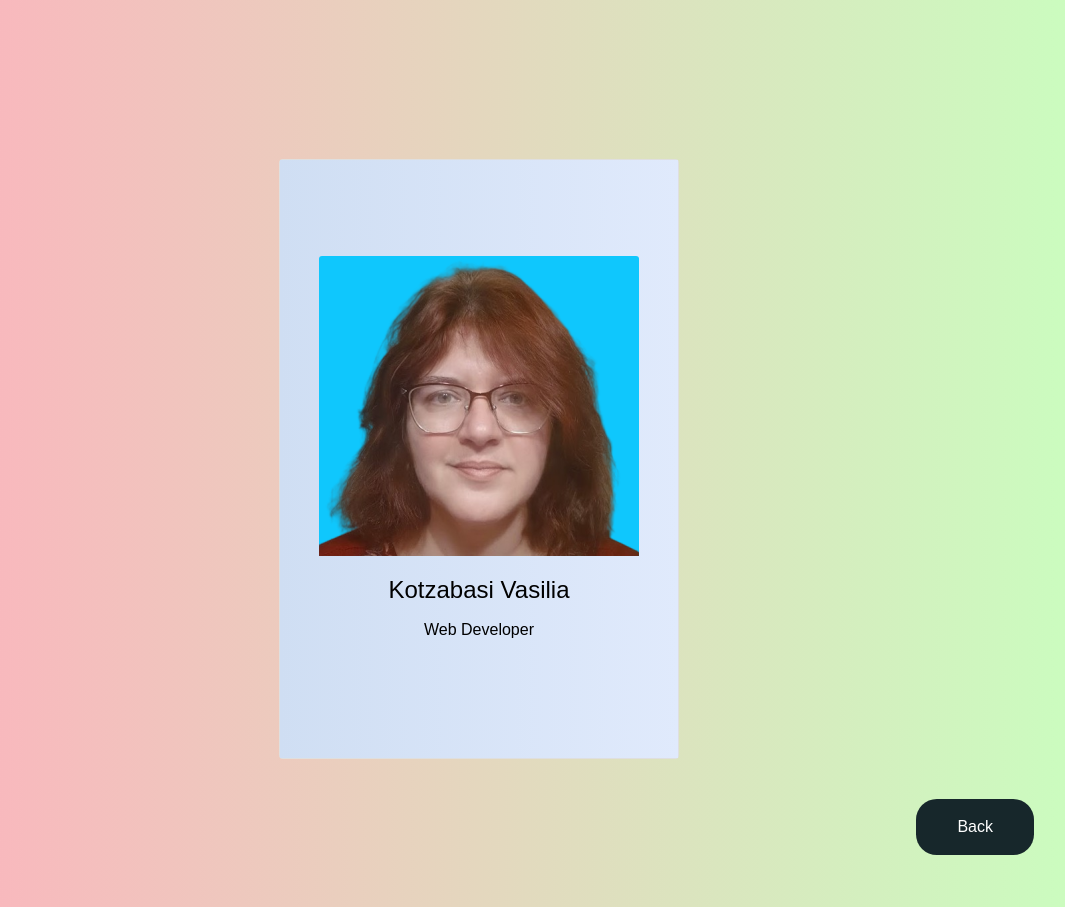
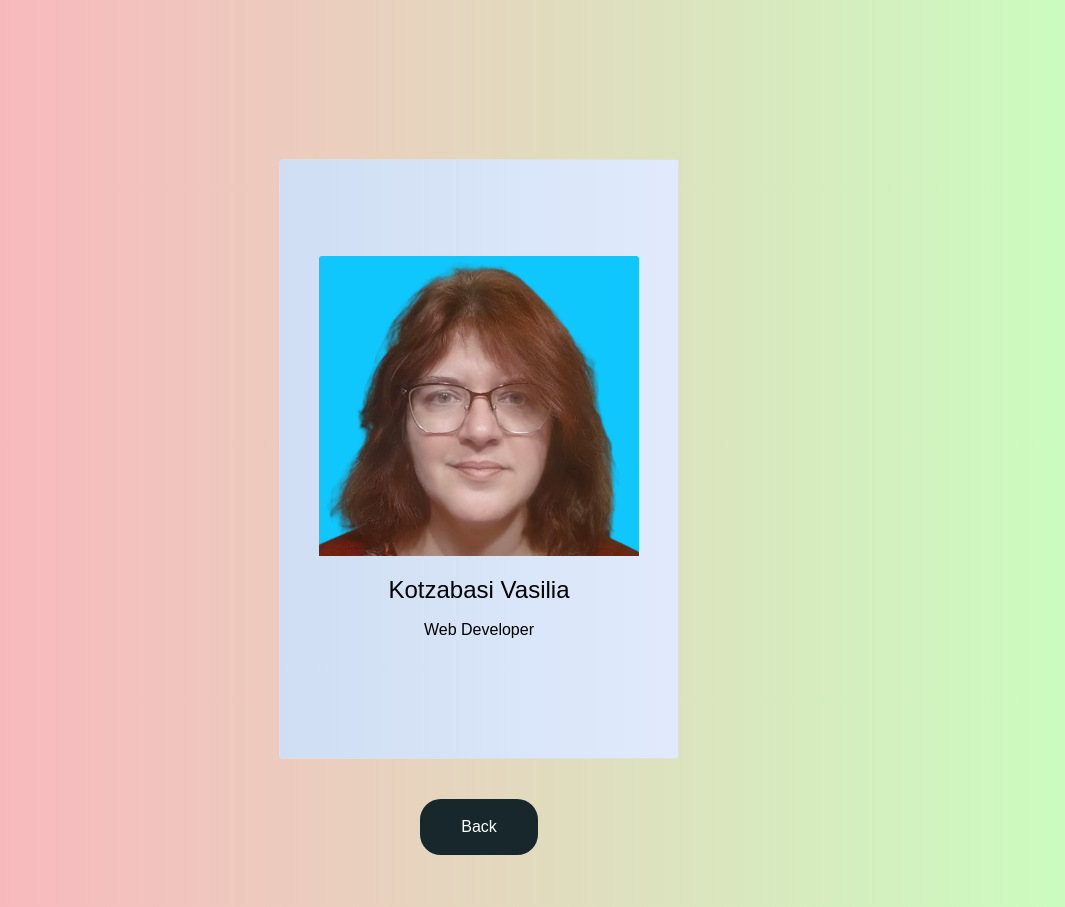
Before and after one commit to kotzabasi/curriculum-vitae, a PHP site: page /pages/home.html in a window 1280 px wide. Shown: the part 64-971 px from the top of the page, without its empty margins (161-1226 px from the left). Run offline with PHP 8.4, Linux system fonts and the light colour scheme.

Commit message:
φluid container-test

```diff
--- a/css/home.css
+++ b/css/home.css
@@ -1,17 +1,12 @@
-body {
-  background: #c9ffbf; /* fallback for old browsers */
-  background: -webkit-linear-gradient(
-    to right,
-    #ffafbd,
-    #c9ffbf
-  ); /* Chrome 10-25, Safari 5.1-6 */
-  background: linear-gradient(
-    to right,
-    #ffafbd,
-    #c9ffbf
-  ); /* W3C, IE 10+/ Edge, Firefox 16+, Chrome 26+, Opera 12+, Safari 7+ */
+html{
+  background: #c9ffbf;
+  background: -webkit-linear-gradient(to right, #ffafbd, #c9ffbf);
+  background: linear-gradient(to right, #ffafbd, #c9ffbf);
   background-size: cover;
   background-repeat: no-repeat;
+}
+
+body {
   font-family: "Manrope", sans-serif;
   font-weight: 400;
   line-height: 1.6;
@@ -19,7 +14,13 @@ body {
   text-align: center;
   position: relative;
 }
-
+.container-fluid{
+  background: #c9ffbf;
+  background: -webkit-linear-gradient(to right, #ffafbd, #c9ffbf);
+  background: linear-gradient(to right, #ffafbd, #c9ffbf);
+  background-size: cover;
+  background-repeat: no-repeat;
+}
 .card {
   height: 37.5rem;
   width: 25rem;
@@ -89,7 +90,7 @@ body {
 
 @media only screen and (max-width: 2560px) and (min-width: 1920px) {
   html {
-    height: 101%;
+    height: 104%;
   }
 }
 
@@ -182,7 +183,7 @@ body {
 
 @media only screen and (max-width: 360px) and (orientation: portrait) {
   html {
-    height: 105%;
+    height: 120%;
   }
 }
 @media only screen and (max-width: 320px) and (orientation: portrait) {
--- a/css/utilities.css
+++ b/css/utilities.css
@@ -42,7 +42,6 @@ a:hover {
   color: #82caff;
 }
 #backButton {
-  float: right;
   margin-bottom: 3.25rem;
 }
 
@@ -58,13 +57,13 @@ a:hover {
   .text-box {
     top: 5%;
   }
-  #back{
+  #back {
     margin-right: 2rem;
   }
 }
 
 @media only screen and (max-width: 667px) and (orientation: landscape) {
- #back  {
+  #back {
     padding: 0.8rem 1.8rem;
     border-radius: 1.1rem;
     margin-right: 1.4rem;
--- a/pages/home.html
+++ b/pages/home.html
@@ -19,7 +19,9 @@
     <script src="https://maxcdn.bootstrapcdn.com/bootstrap/4.5.2/js/bootstrap.min.js"></script>
   </head>
   <body>
-    <nav class="custom-nav navbar navbar-expand-sm bg-dark navbar-dark sticky-top">
+    <nav
+      class="custom-nav navbar navbar-expand-sm bg-dark navbar-dark sticky-top"
+    >
       <button
         class="navbar-toggler ml-auto"
         type="button"
@@ -56,7 +58,7 @@
         </ul>
       </div>
     </nav>
-    <div class="container-sm">
+    <div class="container-fluid">
       <div class="row justify-content-center">
         <div class="col-sm">
           <div class="card">
@@ -94,8 +96,8 @@
       <div class="row">
         <div class="col-sm">
           <div id="backButton">
-          <button type="button" class="btn" id="back">Back</button>
-        </div>
+            <button type="button" class="btn" id="back">Back</button>
+          </div>
         </div>
       </div>
     </div>
```
